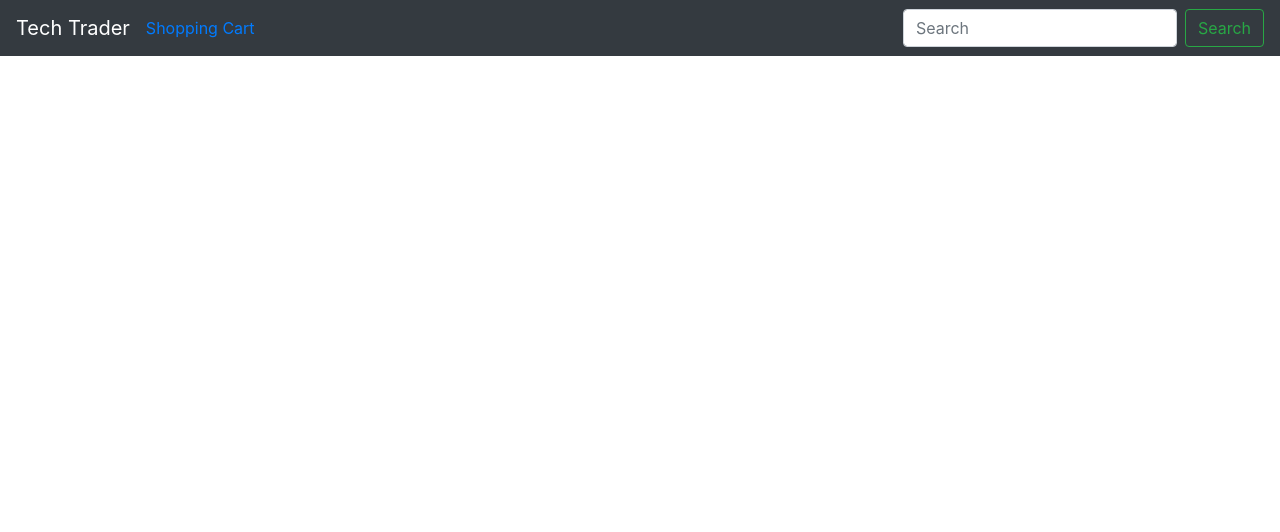
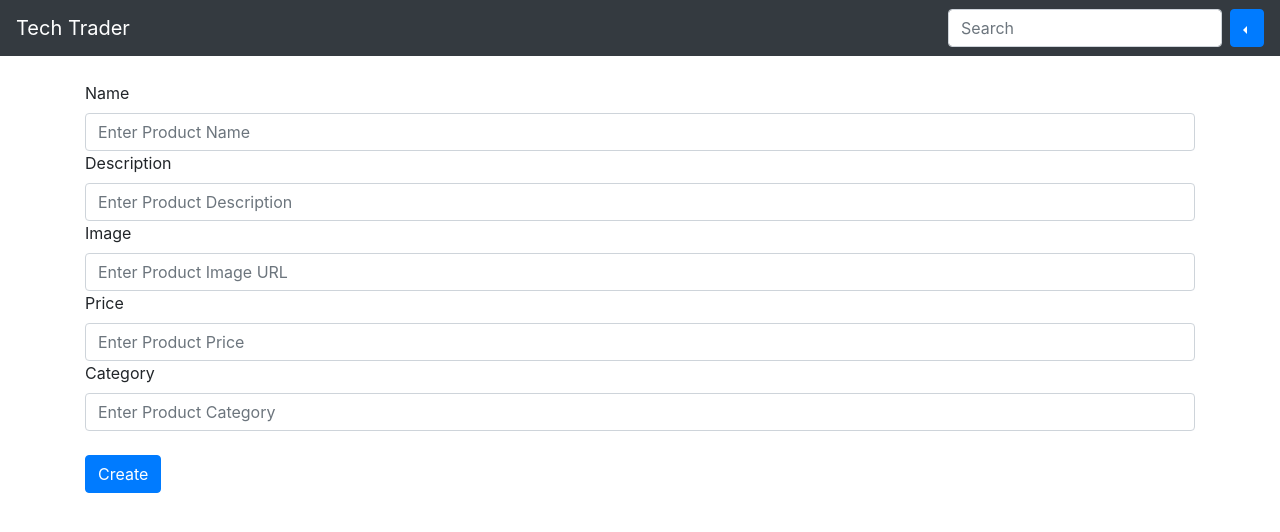
Before and after one commit to tobynboudreaux/Tech-Trader-Frontend, a React (Create React App) app: page /sell in a window 1280 px wide. Shown: the top 532 px of the page. Built offline with nearby package versions, Linux system fonts and the light colour scheme; no server answers.

Commit message:
Baseline

```diff
--- a/src/Nav.js
+++ b/src/Nav.js
@@ -3,7 +3,9 @@ import Navbar from 'react-bootstrap/Navbar'
 import {BrowserRouter as Router, Link, Switch, Route} from 'react-router-dom'
 import App from './containers/App'
 import Cart from './containers/Cart'
-import {Form, FormControl, Button, Nav} from 'react-bootstrap'
+import Sell from './components/Sell'
+import Profile from './components/Profile'
+import {Form, FormControl, Nav, Dropdown, DropdownButton} from 'react-bootstrap'
 const url = 'http://localhost:3000/products'
 
 
@@ -32,7 +34,9 @@ export default class NavComp extends React.Component {
           body: JSON.stringify({
             name: event.target.name.value,
             description: event.target.description.value,
-            image: event.target.image.value
+            image: event.target.image.value,
+            price: event.target.price.value,
+            category: event.target.category.value
           })
         })
       }
@@ -153,11 +157,16 @@ export default class NavComp extends React.Component {
                     <nav>
                     <Navbar bg="dark" variant="dark" fixed='top'>
                         <Link to='/'><Navbar.Brand>Tech Trader</Navbar.Brand></Link>
-                        <Link to='/my-cart'>Shopping Cart</Link>
                         <Nav className='ml-auto'>
                         <Form inline>
                             <FormControl type="text" placeholder="Search" value={this.state.input} onChange={this.search} className="mr-sm-2" />
-                            <Button variant="outline-success">Search</Button>
+
+                            <DropdownButton id="dropdown-item-button" title="" navbar='true' drop='left'>
+                              <Dropdown.ItemText>Welcome User</Dropdown.ItemText>
+                              <Dropdown.Item href='/profile'>Profile</Dropdown.Item>
+                              <Dropdown.Item href='/my-cart'>My Cart</Dropdown.Item>
+                              <Dropdown.Item href="/sell">Sell Something</Dropdown.Item>
+                            </DropdownButton>
                         </Form>
                         </Nav>
                     </Navbar>
@@ -192,6 +201,12 @@ export default class NavComp extends React.Component {
                             removeFromCart={this.removeFromCart}
                             />
                         </Route>
+                        <Route path='/profile'>
+                          <Profile />
+                        </Route>
+                        <Route path='/sell'>
+                          <Sell addProduct={this.addProduct}/>
+                        </Route>
                     </Switch>
                 </div>
             </Router>
--- /dev/null
+++ b/src/components/Profile.js
@@ -0,0 +1,11 @@
+import React from 'react'
+
+export default class Profile extends React.Component {
+    render() {
+        return (
+            <div>
+                Profile
+            </div>
+        )
+    }
+}
--- /dev/null
+++ b/src/components/Sell.js
@@ -0,0 +1,29 @@
+import React from 'react'
+import {Container, Form, Button} from 'react-bootstrap'
+
+export default class Sell extends React.Component {
+    render() {
+        return (
+            <div>
+                <br></br><br></br>
+                <Container >
+                <Form onSubmit={this.props.addProduct}>
+                    <Form.Label>Name</Form.Label>
+                    <Form.Control type='text' name='name' placeholder='Enter Product Name'></Form.Control>
+                    <Form.Label>Description</Form.Label>
+                    <Form.Control type='text' name='description' placeholder='Enter Product Description'></Form.Control>
+                    <Form.Label>Image</Form.Label>
+                    <Form.Control type='text' name='image' placeholder='Enter Product Image URL'></Form.Control>
+                    <Form.Label>Price</Form.Label>
+                    <Form.Control type='text' name='price' placeholder='Enter Product Price'></Form.Control>
+                    <Form.Label>Category</Form.Label>
+                    <Form.Control type='text' name='category' placeholder='Enter Product Category'></Form.Control>
+
+                    <br></br>
+                    <Button type='submit' variant="primary">Create</Button>
+                </Form>
+                </Container>
+            </div>
+        )
+    }
+}
--- a/src/intermediary/ProductList.js
+++ b/src/intermediary/ProductList.js
@@ -1,6 +1,6 @@
 import React from 'react';
 import Product from '../components/Product'
-import {Container, Row, Col, Form, Button, Card} from 'react-bootstrap'
+import {Container, Row, Col, Form, Card} from 'react-bootstrap'
 import ProductInfo from '../components/ProductInfo';
 
 export default class ProductList extends React.Component {
@@ -39,16 +39,7 @@ export default class ProductList extends React.Component {
     render() {
         return (
             <Container >
-                <Form onSubmit={this.props.addProduct}>
-                    <Form.Label>Name</Form.Label>
-                    <Form.Control type='text' name='name' placeholder='Enter Product Name'></Form.Control>
-                    <Form.Label>Description</Form.Label>
-                    <Form.Control type='text' name='description' placeholder='Enter Product Description'></Form.Control>
-                    <Form.Label>Image</Form.Label>
-                    <Form.Control type='text' name='image' placeholder='Enter Product Image URL'></Form.Control>
-                    <br></br>
-                    <Button type='submit' variant="primary">Create</Button>
-                </Form>
+                <br></br><br></br>
                 <Row>
                     <Col fluid>
                 <Card>                    <Form.Label>Filter by Category</Form.Label>
```
